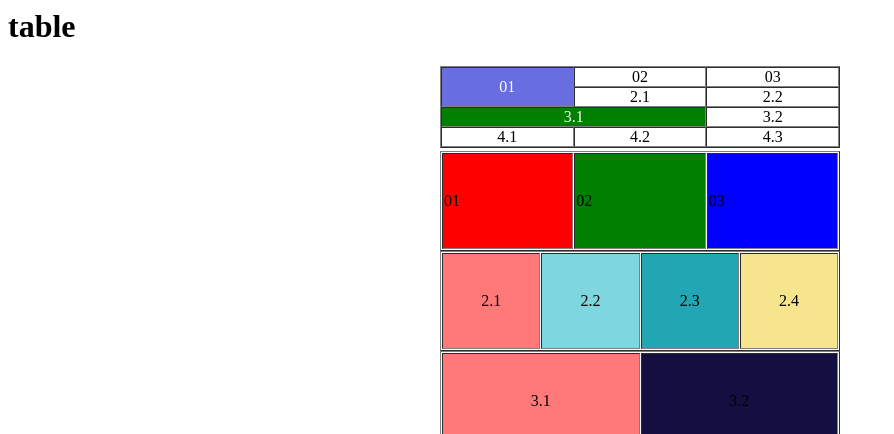
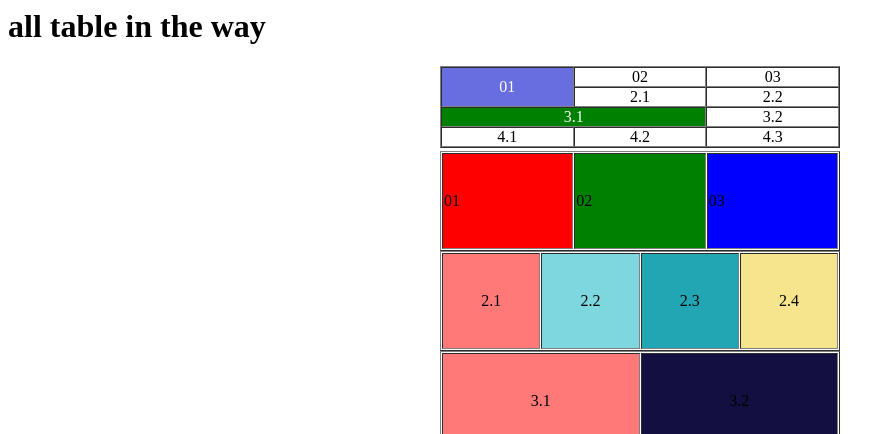
Before and after one commit to alvi-rahman2004/day-2-table, a plain HTML site: page index.html in a window 1280 px wide. Shown: the top 434 px of the page, without its empty margins (0-894 px from the left). Drawn offline with Linux system fonts and the light colour scheme.

Commit message:
Add files via upload

```diff
--- a/index.html
+++ b/index.html
@@ -3,7 +3,7 @@
       <title>day2 table:</title>
     </head>
     <body>
-      <h1>table </h1>
+      <h1>all table in the way </h1>
          <table border="1" cellspacing="0" cellpadding="0" align="center" width="400">
               <tbody align="center">
                   <tr>
```
